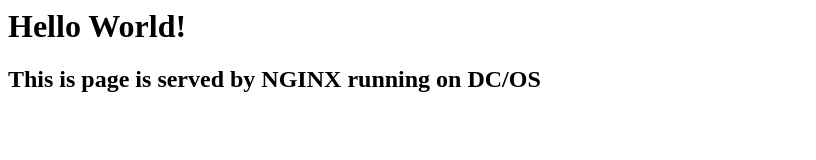
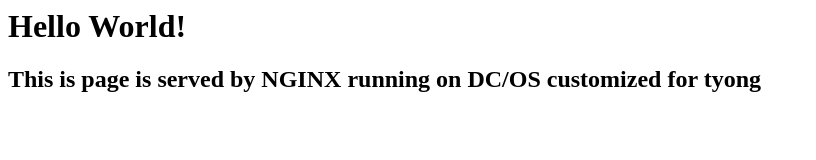
Before and after one commit to yongtin/hello-nginx, a plain HTML site: page index.html in a window 1280 px wide. Shown: the whole page, without its empty margins (0-816 px from the left). Drawn offline with Linux system fonts and the light colour scheme.

Commit message:
Update index.html

```diff
--- a/index.html
+++ b/index.html
@@ -4,6 +4,6 @@
     </head>
     <body>
         <h1>Hello World!</h1>
-        <h2>This is page is served by NGINX running on DC/OS</h2>
+        <h2>This is page is served by NGINX running on DC/OS customized for tyong</h2>
     </body>
 </html>
```
